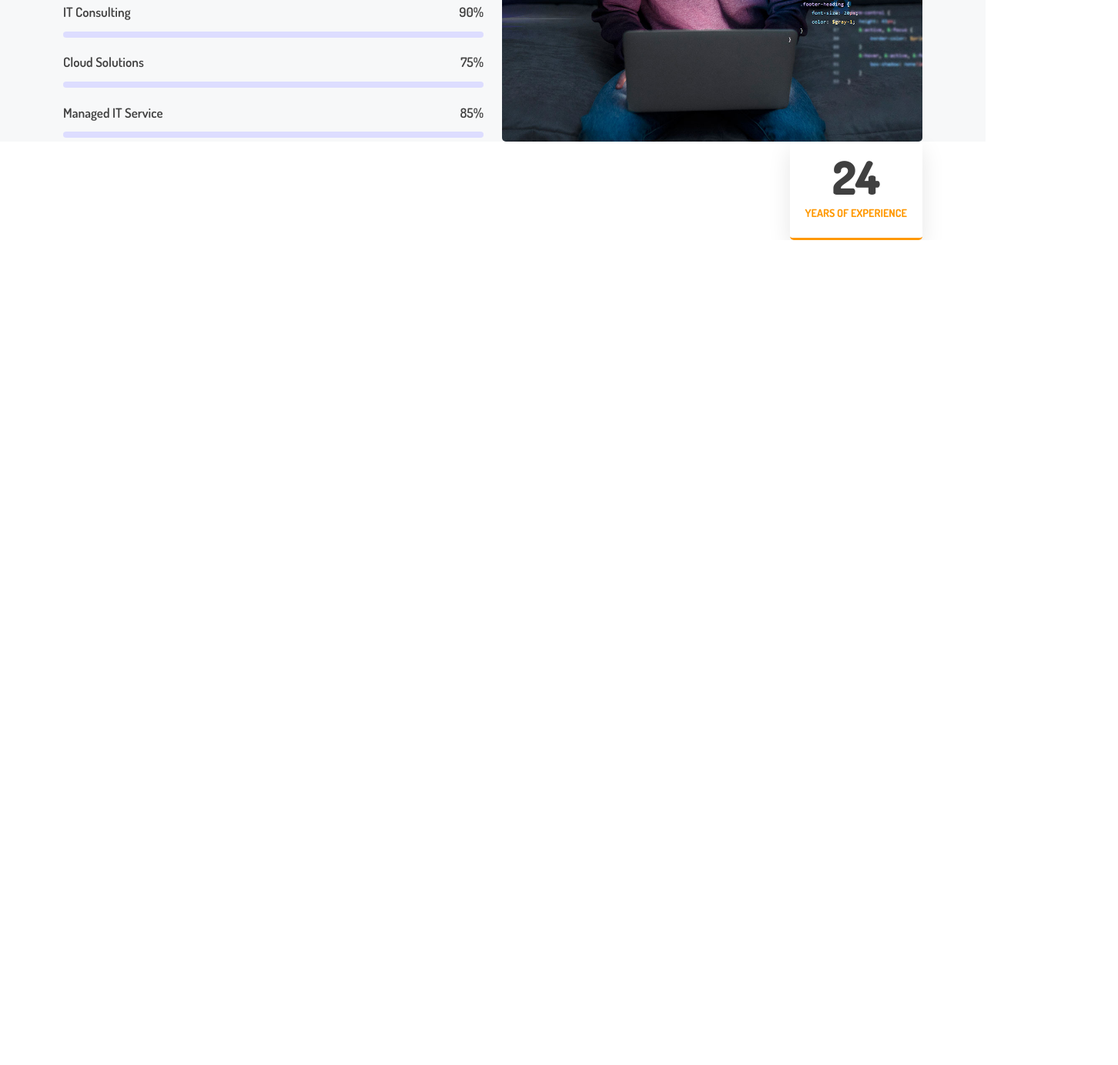
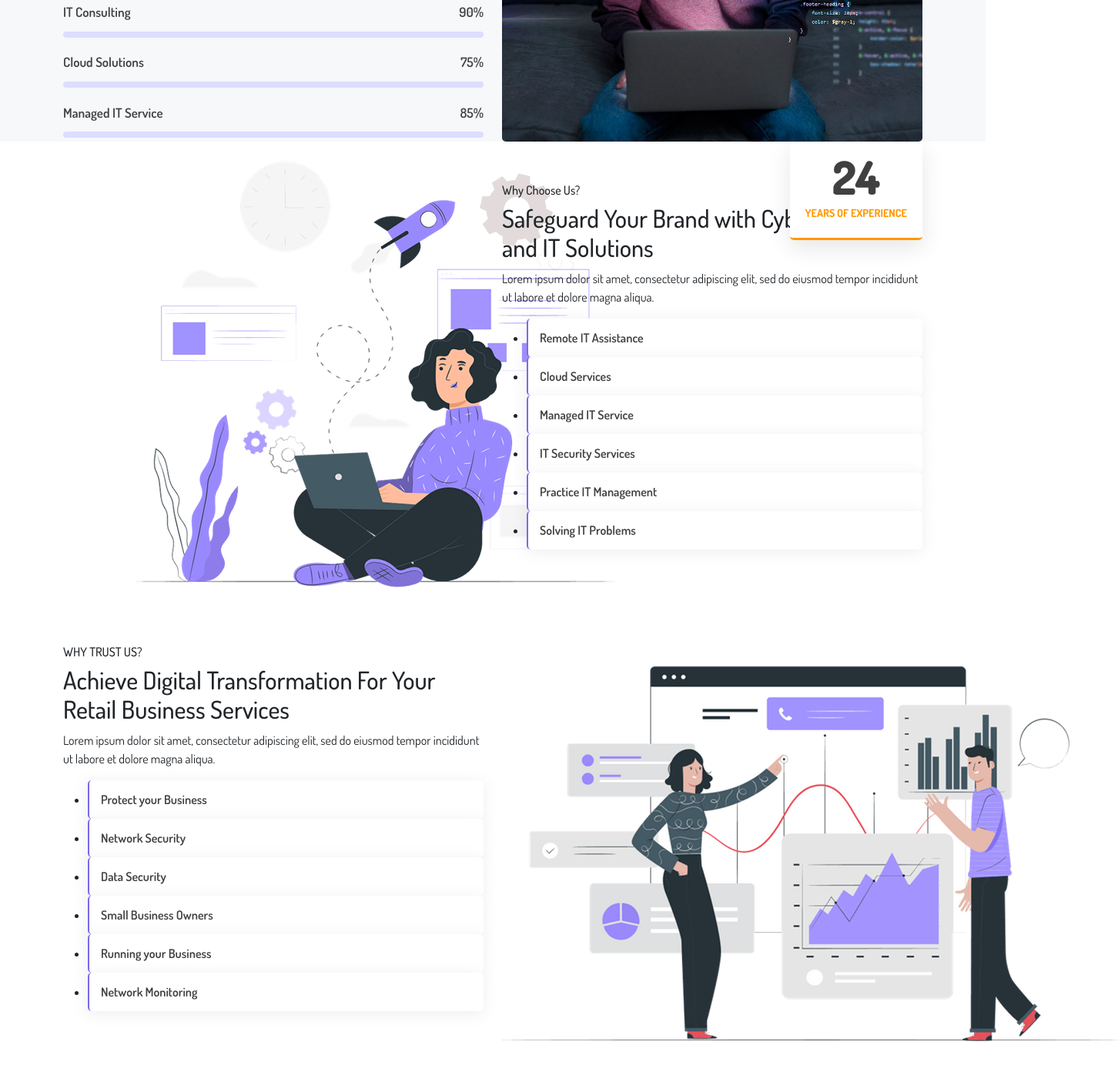
Before and after one commit to Marcilio11-du/techvio, a website: page index.html in a window 1280 px wide. Shown: the part 2120-3504 px from the top of the page at 77% size, 1452 px wide, since content can reach past the window. Before the commit the page ends 2432 px from the top, so only its background shows below. Drawn offline with nearby package versions, Linux system fonts and the light colour scheme.

Commit message:
feat-refactor: add the new

```diff
--- a/index.html
+++ b/index.html
@@ -206,11 +206,70 @@
     </section>
     <!-- End About Section -->
 
+    <!-- Start Choose Us Section -->
+     <section class="overview-section section-padding">
+        <div class="container">
+            <div class="row align-items-center">
+                <div class="col-lg-6">
+                    <div class="overview-image">
+                        <img src="assets/choose-1.png" alt="Cyber Security">
+                    </div>
+                </div>
+                <div class="col-lg-6">
+                    <div class="overview-content">
+                        <h6 class="sub-title">Why Choose Us?</h6>
+                        <h2>Safeguard Your Brand with Cyber Security and IT Solutions</h2>
+                        <p>Lorem ipsum dolor sit amet, consectetur adipiscing elit, sed do eiusmod tempor incididunt ut labore et dolore magna aliqua.</p>
+                        <ul class="features-list">
+                            <li><specific-service text="Remote IT Assistance"></specific-service></li>
+                            <li><specific-service text="Cloud Services"></specific-service></li>
+                            <li><specific-service text="Managed IT Service"></specific-service></li>
+                            <li><specific-service text="IT Security Services"></specific-service></li>
+                            <li><specific-service text="Practice IT Management"></specific-service></li>
+                            <li><specific-service text="Solving IT Problems"></specific-service></li>
+                        </ul>
+                    </div>
+                </div>
+            </div>
+        </div>
+    </section>
+
+    <section class="overview-section pt-50 pb-100">
+        <div class="container">
+            <div class="row align-items-center">
+                <div class="col-lg-6">
+                    <div class="overview-content">
+                        <h6 class="sub-title">WHY TRUST US?</h6>
+                        <h2>Achieve Digital Transformation For Your Retail Business Services</h2>
+                        <p>Lorem ipsum dolor sit amet, consectetur adipiscing elit, sed do eiusmod tempor incididunt ut labore et dolore magna aliqua.</p>
+                        <ul class="features-list">
+                            <li><specific-service text="Protect your Business"></specific-service></li>
+                            <li><specific-service text="Network Security"></specific-service></li>
+                            <li><specific-service text="Data Security"></specific-service></li>
+                            <li><specific-service text="Small Business Owners"></specific-service></li>
+                            <li><specific-service text="Running your Business"></specific-service></li>
+                            <li><specific-service text="Network Monitoring"></specific-service></li>
+                        </ul>
+                    </div>
+                </div>
+                <div class="col-lg-6">
+                    <div class="overview-image-2">
+                        <img src="assets/choose-2.png" alt="Digital Transformation">
+                    </div>
+                </div>
+            </div>
+        </div>
+    </section>
+    <!-- End Choose Us Section -->
+
 
     <script type="module" src="src/components/primary-button-component.js"></script>
     <script type="module" src="src/components/service-card-component.js"></script>
     <script type="module" src="src/components/skill-item-component.js"></script>
     <script type="module" src="src/components/testimonial-card-component.js"></script>
+    <script type="module" src="src/components/specific-services-component.js"></script>
+
+
     <script src="https://cdn.jsdelivr.net/npm/particles.js@2.0.0/particles.min.js"></script>
     <script src="https://cdnjs.cloudflare.com/ajax/libs/vanilla-tilt/1.7.0/vanilla-tilt.min.js"></script>
 
```
